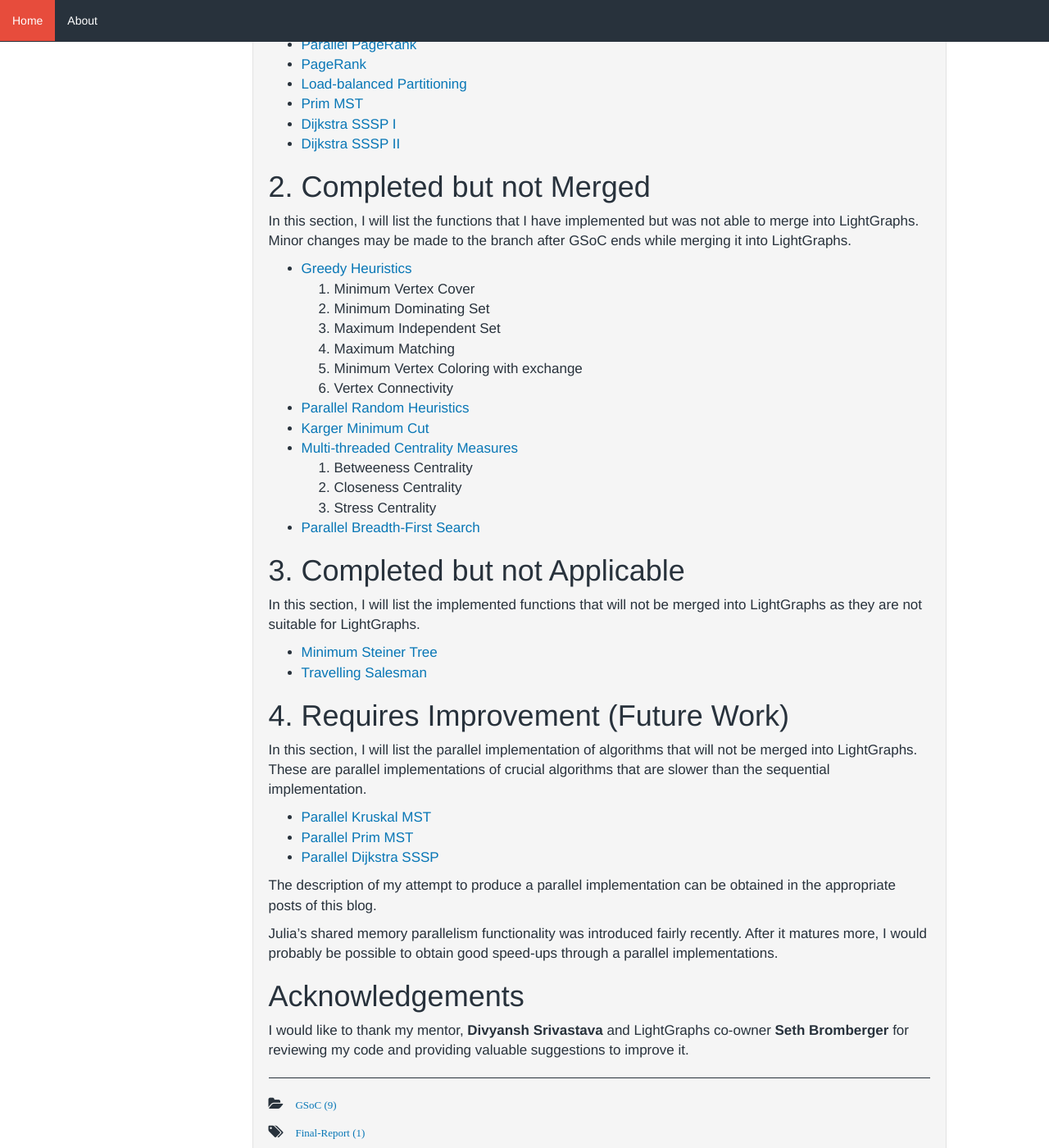
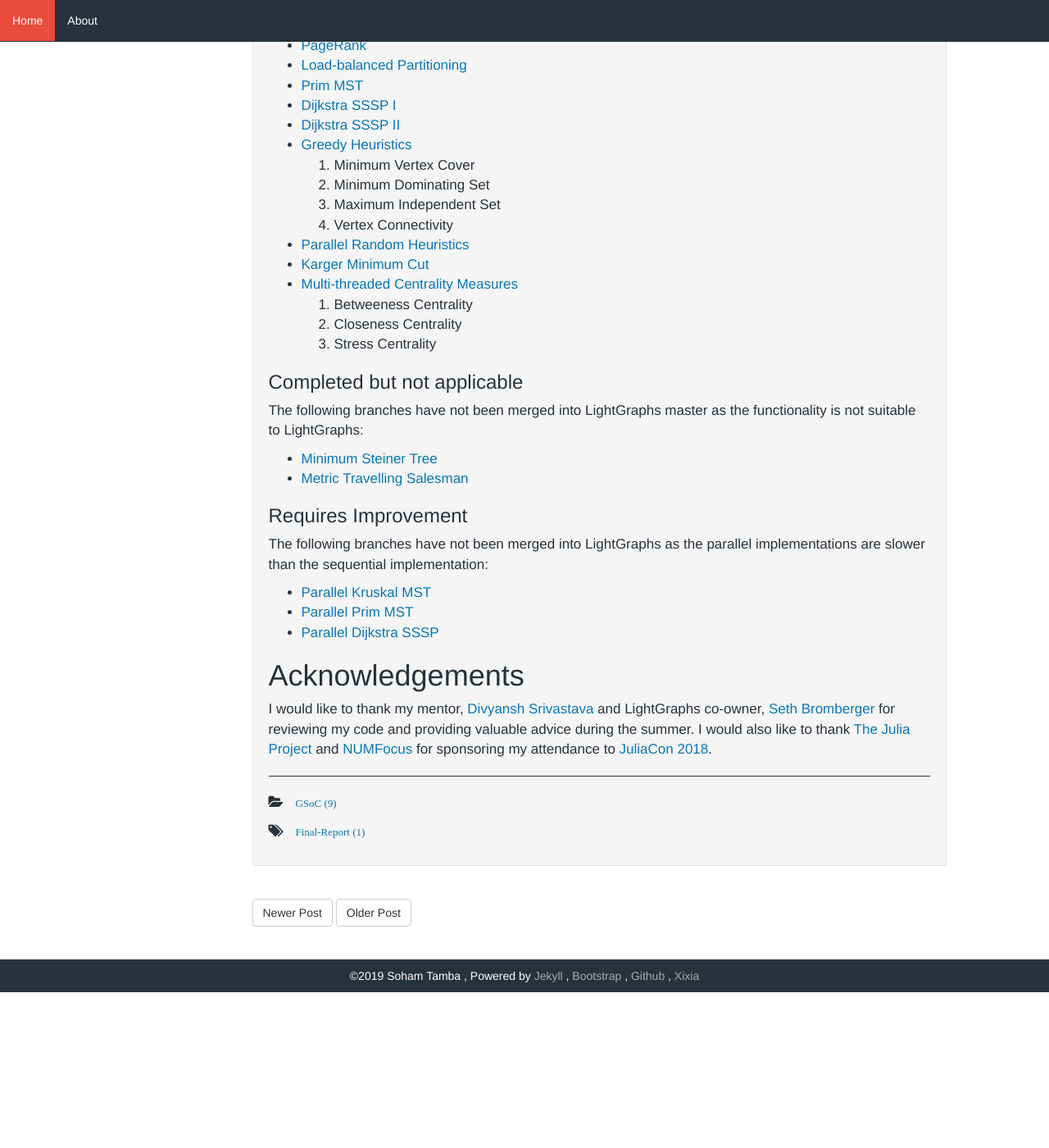
Before and after one commit to SohamTamba/GSoC, a Jekyll site: the page built from _posts/2018-08-05-final-report.markdown, in a window 1280 px wide and 1400 px high, scrolled down 1613 px. Shown: the whole window at 82% size. Built offline with Jekyll 4.4.1, drawn with Linux system fonts in a browser that asks for light colours; after the commit the page ends 2823 px from its top, so only the background shows below that; some of the changed text lies outside the part shown.

Commit message:
Update Result

```diff
--- a/_posts/2018-08-05-final-report.markdown
+++ b/_posts/2018-08-05-final-report.markdown
@@ -7,19 +7,15 @@ tags: Final-Report
 description: Concise summary of tasks completed during GSoC 2018.
 ---
 
-This post shall be a brief summary on the work I have completed during my GSoC 2018 project titled "Parallel Graph Development". To obtain a more detailed description of my work, please refer to the posts previous to this.
+This blog briefly summarises my GSoC 2018 project (Parallel Graph Development) and the results achieved. For a detailed description, please refer to my [GSoC blog](https://sohamtamba.github.io/GSoC).
 
-My project consists of three types of activities:
+The project is spread over the [LightGraphs](https://github.com/JuliaGraphs/LightGraphs.jl) codebase. It involved:
 
 1. Producing parallel implementations of crucial graph algorithms.
-2. Improving the performance of the sequential implementation of crucial graph algorithms.
-3. Implementing Heuristics to obtain good solutions to crucial NP-Hard graph problems.
+2. Improving sequential implementation of crucial graph algorithms in LightGraphs.
+3. Implementing heuristics to obtain good solutions to crucial NP-Hard graph problems.
 
-
-The code I have written is available in my [Cloned LightGraphs Repository]("https://github.com/SohamTamba/LightGraphs.jl")
-
-The speed-up is obtained based on benchmarks conducted on a 64-bit linux machine using 4 cores.
-For most of the algorithms mentioned below benchmarks were obtained on the following graphs with random edge weights:
+The benchmarks were conducted on a 64-bit linux machine using 4 cores.
 
 
 <style>
@@ -49,13 +47,11 @@ No. | Graph | Vertices | Edges
 
 ---
 
-
-
 **Speed-up on parallelization with 4 cores:**
 
 Algorithm | Twitter | Astro-Physics | Facebook
 ---------: | :------------: | :-----------------: | :-------:
-Breadth-First Search | 1.80 | 2.08 | 2.12
+Breadth-First Search | 1.92 | 2.59 | 1.54
 PageRank | 1.77 | 1.54 | 1.65
 Bellman Ford SSSP | - | - | 1.88
 Floyd Warshall APSP | - | - | 1.27
@@ -79,19 +75,25 @@ Kruskal MST | 7.70 | 3.37 | 2.80
 
 ---
 
-I have attempted to merge my code in LightGraphs.jl which is an optimized graph library written in Julia. I classify the status of my work into three types:
+**Absolute runtime (in ms) of Bread-First Search:**
 
-1. Completed and merged into LightGraphs.
-2. Completed but yet to be merged into LightGraphs.
-3. Completed but not Applicable to LightGraphs.
-4. Requires Improvement (Future Work).
+Algorithm | Twitter | Astro-Physics | Facebook
+---------: | :------------: | :-----------------: | :-------:
+Parallel | 7.07 | 1.2 | 0.26
+Sequential | 13.63 | 3.11 | 0.41
 
-In the following sections, I will list the functionality I have implemented, a link to the corresponding branch in my cloned repository. Further details can be found in the posts preceeding this blog.
 
-# 1. Completed and Merged
+---
 
-In this section, I will list the functions that I have implemented and merged into the LightGraphs repository.
+# Get the code
 
+This section lists the functionality implemented and a link to the corresponding branch in my [cloned LightGraphs repository](https://github.com/SohamTamba/LightGraphs.jl).
+
+### Completed and merged
+
+The following branches have been merged into LightGraphs master:
+
+- [Parallel Breadth-First Search](https://github.com/SohamTamba/LightGraphs.jl/tree/Parallel_GDistances)
 - [Kruskal MST](https://github.com/SohamTamba/LightGraphs.jl/tree/kruskal_sort_IDS)
 - [Sequential/Parallel Johnson APSP](https://github.com/SohamTamba/LightGraphs.jl/tree/Soham/John_Shortest_Path)
 - [Parallel Floyd Warshall APSP](https://github.com/SohamTamba/LightGraphs.jl/tree/Parallel_Floyd_Warshall)
@@ -102,18 +104,11 @@ In this section, I will list the functions that I have implemented and merged in
 - [Prim MST](https://github.com/SohamTamba/LightGraphs.jl/tree/Prim_PQ)
 - [Dijkstra SSSP I](https://github.com/SohamTamba/LightGraphs.jl/tree/Dijkstra_Performance_Docs)
 - [Dijkstra SSSP II](https://github.com/SohamTamba/LightGraphs.jl/tree/Dijkstra_Allocations)
-
-# 2. Completed but not Merged
-
-In this section, I will list the functions that I have implemented but was not able to merge into LightGraphs. Minor changes may be made to the branch after GSoC ends while merging it into LightGraphs.
-
 - [Greedy Heuristics](https://github.com/SohamTamba/LightGraphs.jl/tree/All_Greedy)
 1. Minimum Vertex Cover
 2. Minimum Dominating Set
 3. Maximum Independent Set
-4. Maximum Matching
-5. Minimum Vertex Coloring with exchange
-6. Vertex Connectivity
+4. Vertex Connectivity
 
 - [Parallel Random Heuristics](https://github.com/SohamTamba/LightGraphs.jl/tree/genrate_reduce)
 - [Karger Minimum Cut](https://github.com/SohamTamba/LightGraphs.jl/tree/Karger_min_cut)
@@ -122,29 +117,21 @@ In this section, I will list the functions that I have implemented but was not a
 2. Closeness Centrality
 3. Stress Centrality
 
-- [Parallel Breadth-First Search](https://github.com/SohamTamba/LightGraphs.jl/tree/Parallel_GDistances)
+###  Completed but not applicable
 
-
-# 3. Completed but not Applicable
-
-In this section, I will list the implemented functions that will not be merged into LightGraphs as they are not suitable for LightGraphs.
+The following branches have not been merged into LightGraphs master as the functionality is not suitable to LightGraphs:
 
 - [Minimum Steiner Tree](https://github.com/SohamTamba/LightGraphs.jl/tree/GSoC/SteinerTree)
-- [Travelling Salesman](https://github.com/SohamTamba/LightGraphs.jl/tree/GSoC/TravellingSalesman)
+- [Metric Travelling Salesman](https://github.com/SohamTamba/LightGraphs.jl/tree/GSoC/TravellingSalesman)
 
-# 4. Requires Improvement (Future Work)
+###  Requires Improvement
 
-In this section, I will list the parallel implementation of algorithms that
-will not be merged into LightGraphs. These are parallel implementations of crucial algorithms that are slower than the sequential implementation.
+The following branches have not been merged into LightGraphs as the parallel implementations are slower than the sequential implementation:
 
 - [Parallel Kruskal MST](https://github.com/SohamTamba/LightGraphs.jl/tree/Parallel_Kruskal)
 - [Parallel Prim MST](https://github.com/SohamTamba/LightGraphs.jl/tree/BatchPriorityQueue_Parallel_Dijkstra_Prim)
 - [Parallel Dijkstra SSSP](https://github.com/SohamTamba/LightGraphs.jl/tree/BatchPriorityQueue_Parallel_Dijkstra_Prim)
 
-The description of my attempt to produce a parallel implementation can be obtained in the appropriate posts of this blog.
-
-Julia's shared memory parallelism functionality was introduced fairly recently. After it matures more, I would probably be possible to obtain good speed-ups through a parallel implementations.
-
 # Acknowledgements
 
-I would like to thank my mentor, **Divyansh Srivastava** and LightGraphs co-owner **Seth Bromberger** for reviewing my code and providing valuable suggestions to improve it.
+I would like to thank my mentor, [Divyansh Srivastava](https://github.com/somil55) and LightGraphs co-owner, [Seth Bromberger](https://github.com/sbromberger) for reviewing my code and providing valuable advice during the summer. I would also like to thank [The Julia Project](https://julialang.org/project) and [NUMFocus](https://numfocus.org) for sponsoring my attendance to [JuliaCon 2018](https://juliacon.org/2018/).
```
Also changed, not shown: other parts of _posts/2018-08-05-final-report.markdown (+2 -0 lines).
